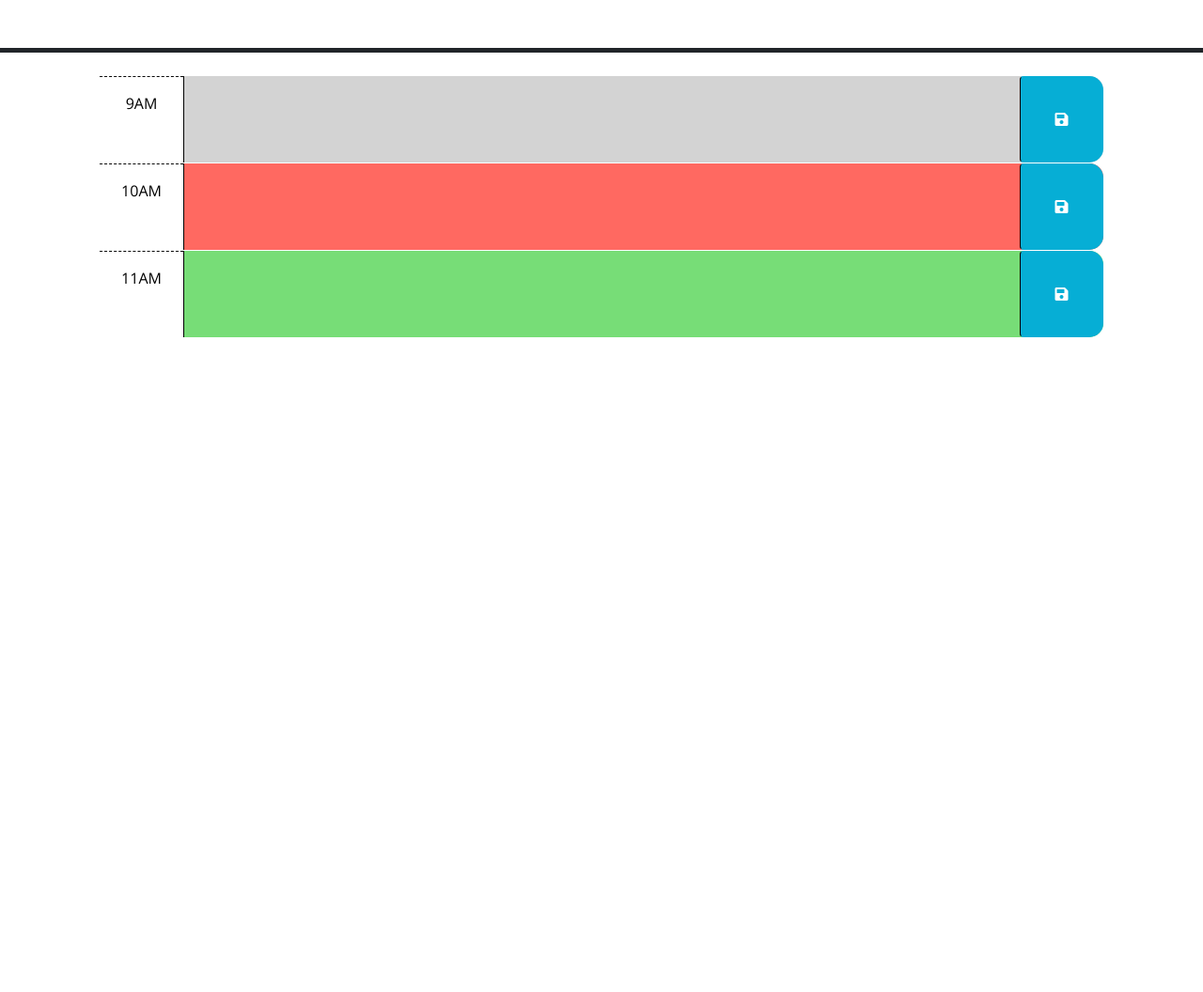
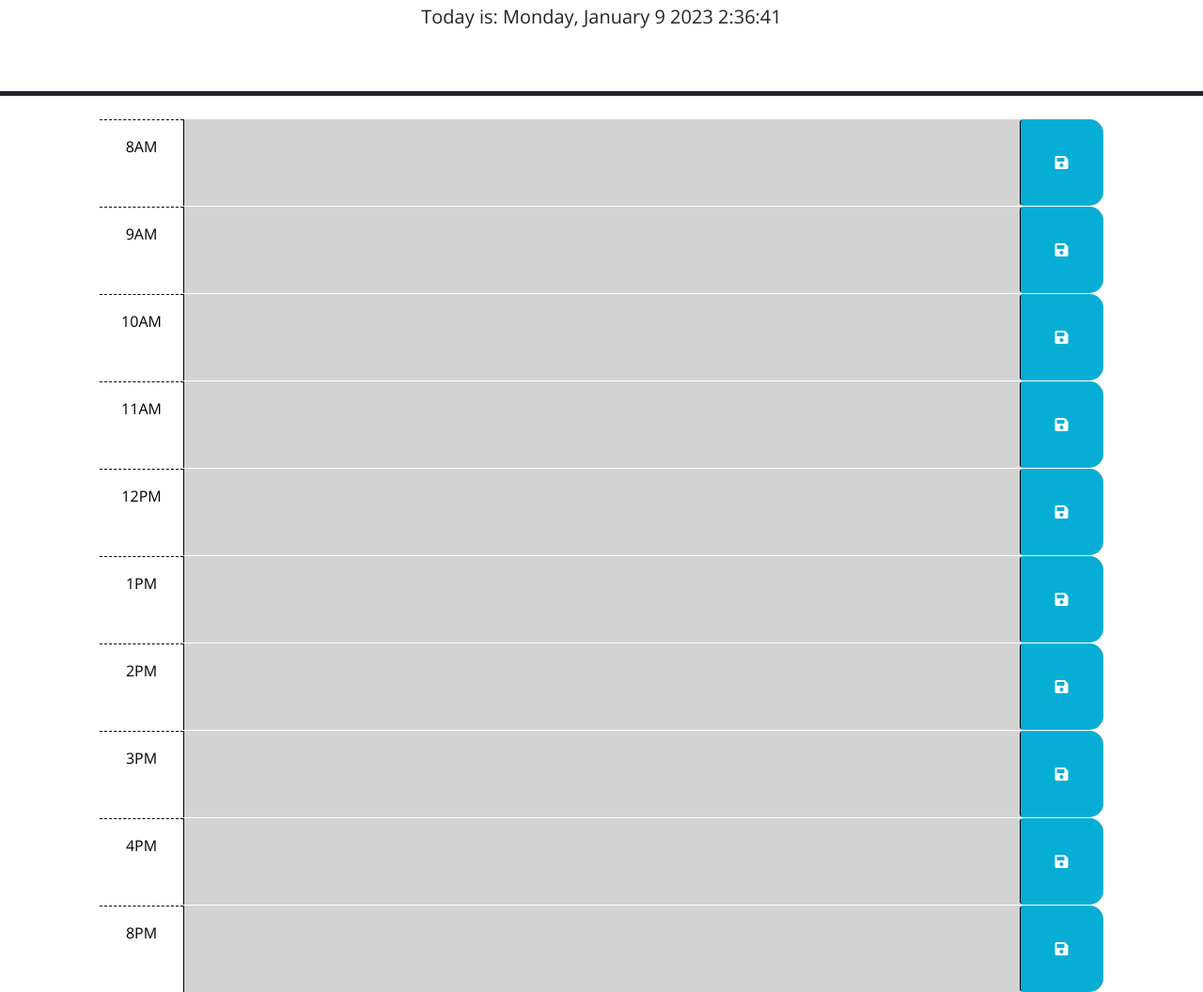
Before and after one commit to DomSpadafora/5-Doms-Workday-Scheduler, a plain HTML site: page index.html in a window 1280 px wide. Shown: the part 176-1232 px from the top of the page at 94% size. Before the commit the page ends 800 px from the top, so only its background shows below. Drawn offline with nearby package versions, Linux system fonts and the light colour scheme.

Commit message:
home page changes

```diff
--- a/Assets/script.js
+++ b/Assets/script.js
@@ -1,27 +1,56 @@
-// Wrap all code that interacts with the DOM in a call to jQuery to ensure that
-// the code isn't run until the browser has finished rendering all the elements
-// in the html.
-$(function () {
+
+//Display today's date and what day it is
+$('#currentDay').text(dayjs().format("[Today is:] dddd, MMMM D YYYY h:mm:ss"));
+
+
   $('.saveBtn').on('click', function(params) {
     console.log('this is what i clicked');
-    var id = $(this).siblings().attr('id');
+
+    //get the id atribute and the descriptions in the calender
+    var id = $(this).parent().attr('id');
+    var text = $(this).siblings('.description').val();
+
+    //Store descriptions to local storage
+    localStorage.setItem(id, text);
   });
-  // TODO: Add a listener for click events on the save button. This code should
-  // use the id in the containing time-block as a key to save the user input in
-  // local storage. HINT: What does `this` reference in the click listener
-  // function? How can DOM traversal be used to get the "hour-x" id of the
-  // time-block containing the button that was clicked? How might the id be
-  // useful when saving the description in local storage?
-  //
-  // TODO: Add code to apply the past, present, or future class to each time
-  // block by comparing the id to the current hour. HINTS: How can the id
-  // attribute of each time-block be used to conditionally add or remove the
-  // past, present, and future classes? How can Day.js be used to get the
-  // current hour in 24-hour time?
-  //
-  // TODO: Add code to get any user input that was saved in localStorage and set
-  // the values of the corresponding textarea elements. HINT: How can the id
-  // attribute of each time-block be used to do this?
-  //
-  // TODO: Add code to display the current date in the header of the page.
-});
+
+  //Get item from local storage if there
+  $('#hour8 .description').val(localStorage.getItem('hour 8'));
+  $('#hour9 .description').val(localStorage.getItem('hour 9'));
+  $('#hour10 .description').val(localStorage.getItem('hour 10'));
+  $('#hour11 .description').val(localStorage.getItem('hour 11'));
+  $('#hour12 .description').val(localStorage.getItem('hour 12'));
+  $('#hour13 .description').val(localStorage.getItem('hour 13'));
+  $('#hour14 .description').val(localStorage.getItem('hour 14'));
+  $('#hour15 .description').val(localStorage.getItem('hour 15'));
+  $('#hour16 .description').val(localStorage.getItem('hour 16'));
+  $('#hour17 .description').val(localStorage.getItem('hour 17'));
+
+
+
+  // creating a function to track time
+  function timer() {
+    var currentHour = dayjs().hour();
+    console.log('this is working!!')
+
+    //this is to loop over each hourblock
+    $(".time-block").each(function() {
+      var blockHour = parseInt($(this).attr('id').split('hour')[1])
+
+      //defining rules/class to each possible outcome for background color
+      if (blockHour < currentHour ) {
+        $(this).addClass("past")
+      }
+      else if (blockHour === currentHour) {
+        $(this).addClass("present")
+      }
+      else if (blockHour > currentHour) {
+        $(this).addClass("future")
+      }
+    });
+  }
+
+//calling on the function
+timer();
+
+//need to continuously update the time
--- a/index.html
+++ b/index.html
@@ -29,18 +29,18 @@
       <p id="currentDay" class="lead"></p>
     </header>
     <div class="container-lg px-5">
-      <!-- Use class for "past", "present", and "future" to apply styles to the
-        time-block divs accordingly. The javascript will need to do this by
-        adding/removing these classes on each div by comparing the hour in the
-        id to the current hour. The html provided below is meant to be an example
-        demonstrating how the css provided can be leveraged to create the
-        desired layout and colors. The html below should be removed or updated
-        in the finished product. Remember to delete this comment once the
-        code is implemented.
-        -->
 
-      <!-- Example of a past time block. The "past" class adds a gray background color. -->
-      <div id="hour-9" class="row time-block past">
+      <!--Added all time blocks-->
+
+            <div id="hour-8" class="row time-block">
+        <div class="col-2 col-md-1 hour text-center py-3">8AM</div>
+        <textarea class="col-8 col-md-10 description" rows="3"> </textarea>
+        <button class="btn saveBtn col-2 col-md-1" aria-label="save">
+          <i class="fas fa-save" aria-hidden="true"></i>
+        </button>
+      </div>
+
+      <div id="hour-9" class="row time-block">
         <div class="col-2 col-md-1 hour text-center py-3">9AM</div>
         <textarea class="col-8 col-md-10 description" rows="3"> </textarea>
         <button class="btn saveBtn col-2 col-md-1" aria-label="save">
@@ -48,8 +48,7 @@
         </button>
       </div>
 
-      <!-- Example of a a present time block. The "present" class adds a red background color. -->
-      <div id="hour-10" class="row time-block present">
+      <div id="hour-10" class="row time-block">
         <div class="col-2 col-md-1 hour text-center py-3">10AM</div>
         <textarea class="col-8 col-md-10 description" rows="3"> </textarea>
         <button class="btn saveBtn col-2 col-md-1" aria-label="save">
@@ -57,9 +56,56 @@
         </button>
       </div>
 
-      <!-- Example of a future time block. The "future" class adds a green background color. -->
-      <div id="hour-11" class="row time-block future">
+      <div id="hour-11" class="row time-block">
         <div class="col-2 col-md-1 hour text-center py-3">11AM</div>
+        <textarea class="col-8 col-md-10 description" rows="3"> </textarea>
+        <button class="btn saveBtn col-2 col-md-1" aria-label="save">
+          <i class="fas fa-save" aria-hidden="true"></i>
+        </button>
+      </div>
+
+      <div id="hour-12" class="row time-block">
+        <div class="col-2 col-md-1 hour text-center py-3">12PM</div>
+        <textarea class="col-8 col-md-10 description" rows="3"> </textarea>
+        <button class="btn saveBtn col-2 col-md-1" aria-label="save">
+          <i class="fas fa-save" aria-hidden="true"></i>
+        </button>
+      </div>
+
+      <div id="hour-13" class="row time-block">
+        <div class="col-2 col-md-1 hour text-center py-3">1PM</div>
+        <textarea class="col-8 col-md-10 description" rows="3"> </textarea>
+        <button class="btn saveBtn col-2 col-md-1" aria-label="save">
+          <i class="fas fa-save" aria-hidden="true"></i>
+        </button>
+      </div>
+
+      <div id="hour-14" class="row time-block">
+        <div class="col-2 col-md-1 hour text-center py-3">2PM</div>
+        <textarea class="col-8 col-md-10 description" rows="3"> </textarea>
+        <button class="btn saveBtn col-2 col-md-1" aria-label="save">
+          <i class="fas fa-save" aria-hidden="true"></i>
+        </button>
+      </div>
+
+      <div id="hour-15" class="row time-block">
+        <div class="col-2 col-md-1 hour text-center py-3">3PM</div>
+        <textarea class="col-8 col-md-10 description" rows="3"> </textarea>
+        <button class="btn saveBtn col-2 col-md-1" aria-label="save">
+          <i class="fas fa-save" aria-hidden="true"></i>
+        </button>
+      </div>
+
+      <div id="hour-16" class="row time-block">
+        <div class="col-2 col-md-1 hour text-center py-3">4PM</div>
+        <textarea class="col-8 col-md-10 description" rows="3"> </textarea>
+        <button class="btn saveBtn col-2 col-md-1" aria-label="save">
+          <i class="fas fa-save" aria-hidden="true"></i>
+        </button>
+      </div>
+
+      <div id="hour-20" class="row time-block">
+        <div class="col-2 col-md-1 hour text-center py-3">8PM</div>
         <textarea class="col-8 col-md-10 description" rows="3"> </textarea>
         <button class="btn saveBtn col-2 col-md-1" aria-label="save">
           <i class="fas fa-save" aria-hidden="true"></i>
```
